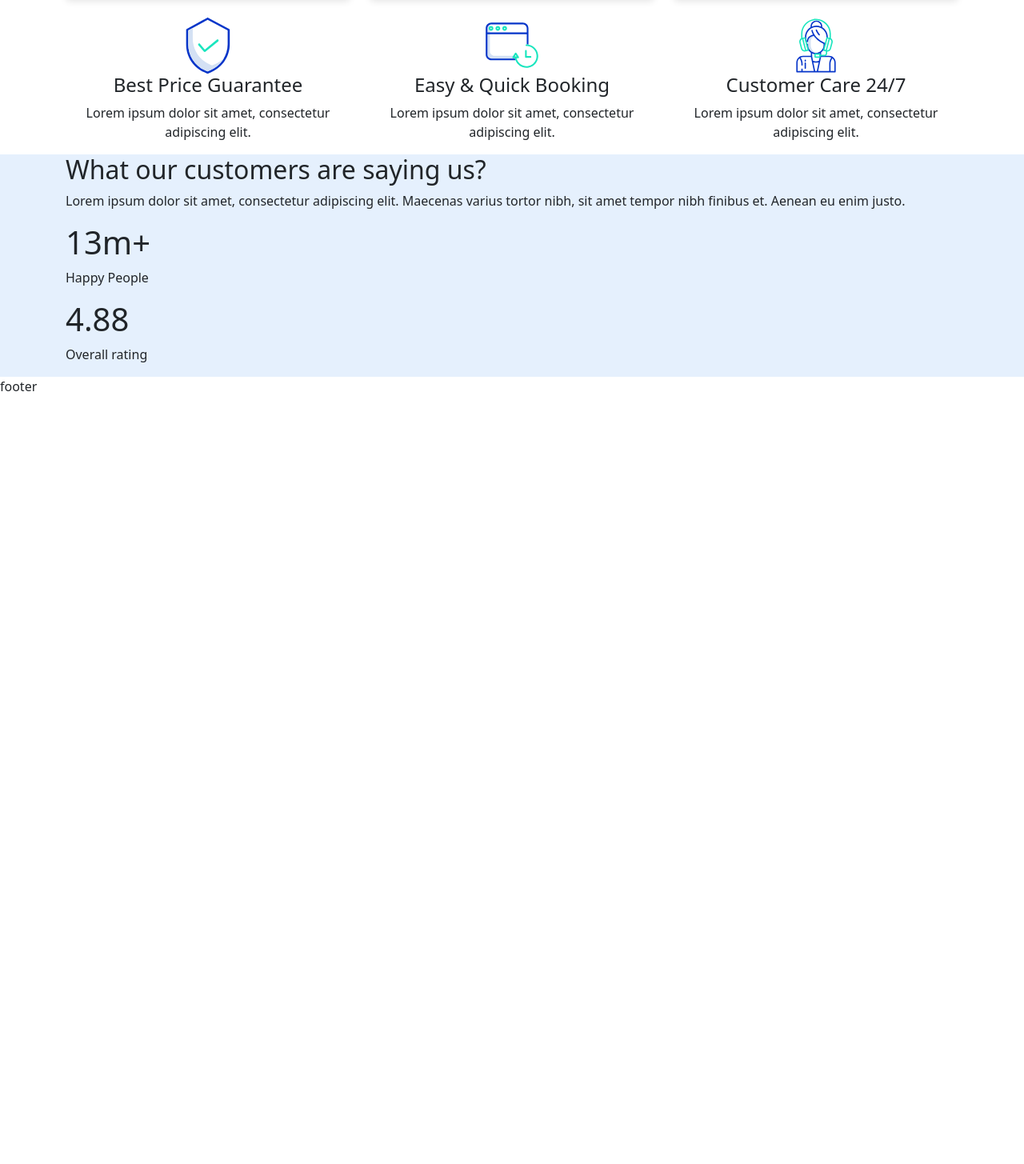
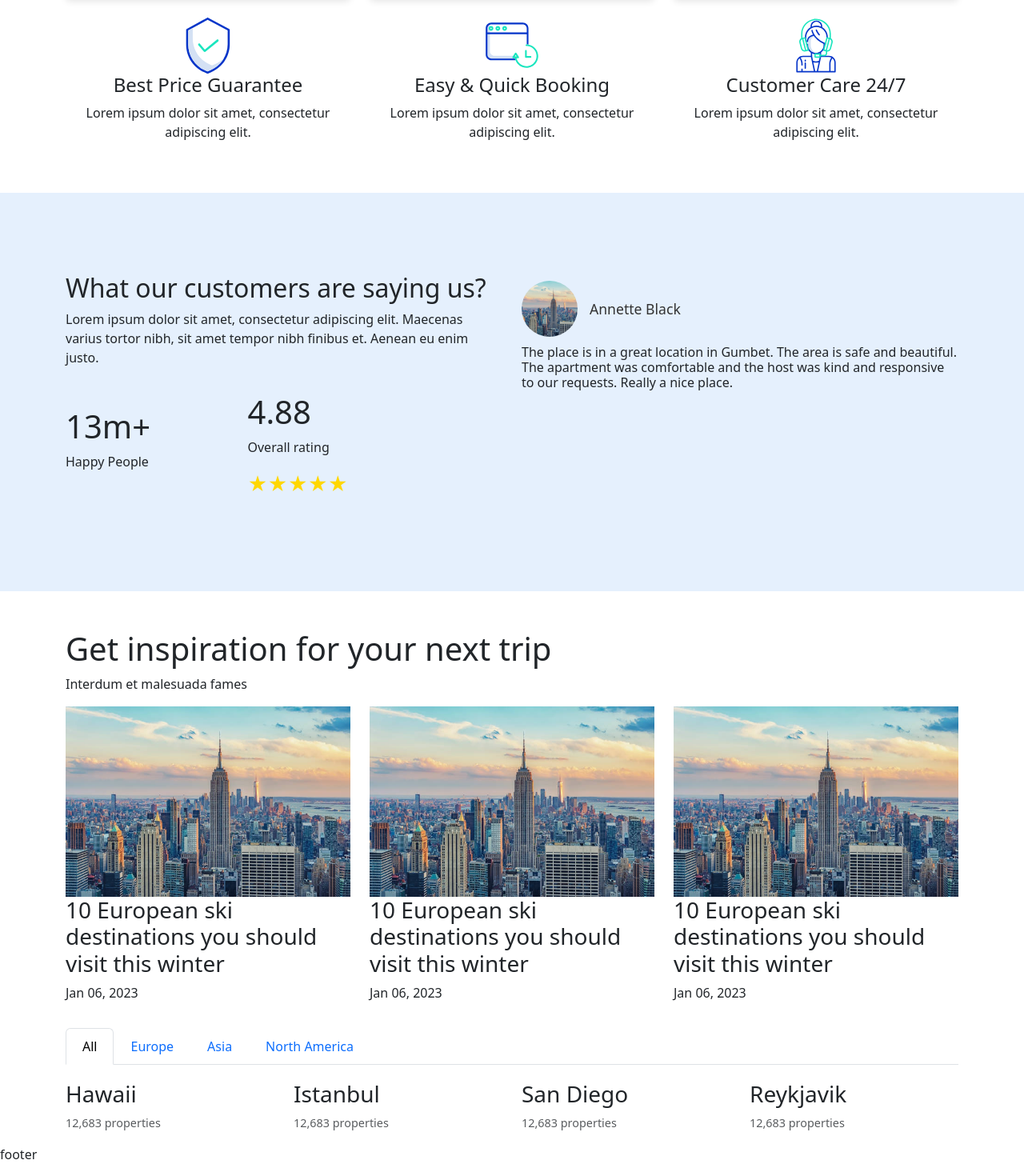
Before and after one commit to Hieuaptechw/travel, a React (Create React App) app in the folder travel-smart/: page / in a window 1280 px wide. Shown: the part 1828-3283 px from the top of the page at 80% size. Before the commit the page ends 2323 px from the top, so only its background shows below. Built offline with nearby package versions, Linux system fonts and the light colour scheme.

Commit message:
home
home

```diff
--- a/travel-smart/src/pages/user/home/Home.css
+++ b/travel-smart/src/pages/user/home/Home.css
@@ -128,3 +128,43 @@
 .top-comment{
     background-color: #e5f0fd;
 }
+
+.person {
+    border-radius: 50%;
+    height: 70px;
+    width: 70px;
+    object-fit: cover;
+}
+.person-container {
+    padding: 10px 0;
+}
+
+.person-name {
+    font-weight: 500;
+    font-size: 1.1rem;
+    color: #333;
+}
+
+.mr-3 {
+    margin-right: 15px;
+}
+.mr-4{
+    margin-right: 60px;
+}
+.comment{
+    padding: 100px;
+}
+.nav-tabs .nav-link {
+    padding: 10px 20px;
+    font-size: 1rem;
+}
+
+
+.text-muted {
+    font-size: 0.9rem;
+    color: #888;
+}
+
+.tab-content {
+    margin-top: 20px;
+}
--- a/travel-smart/src/pages/user/home/Home.jsx
+++ b/travel-smart/src/pages/user/home/Home.jsx
@@ -1,5 +1,5 @@
 import React, { useState } from 'react';
-import { Container, Row, Col, Card, Button } from 'react-bootstrap';
+import { Container, Row, Col, Card, Button,Tab,Nav } from 'react-bootstrap';
 import NewYorkImage from '../../../assets/images/NewYork.jpg';
 import London from '../../../assets/images/London.png';
 import Barcelona from '../../../assets/images/Barcelona.jpg';
@@ -10,7 +10,7 @@ import icon1 from '../../../assets/images/1.svg';
 import icon2 from '../../../assets/images/2.svg';
 import icon3 from '../../../assets/images/3.svg';
 import './Home.css';
-
+import ReactStars from 'react-stars'
 const Home = () => {
     const cardData = [
         { id: 1, title: 'New York', text: '14 Hotel - 22 Cars - 18 Tours - 95 Activity', img: NewYorkImage },
@@ -38,7 +38,6 @@ const Home = () => {
         <>
             <section>
                 <Container>
-
                     {/* Popular */}
                     <Row className='my-5'>
                         <Col>
@@ -199,30 +198,181 @@ const Home = () => {
 
                 </Container>
             </section>
-            <section className='top-comment'>
+            <section className='top-comment my-5'>
                 {/* Top comment */}
-                <Container>
+                <Container className='comment'>
                     <Row>
                         <Col>
                             <h2>What our customers are saying us?</h2>
                             <p>Lorem ipsum dolor sit amet, consectetur adipiscing elit. Maecenas varius tortor nibh, sit amet tempor nibh finibus et. Aenean eu enim justo.</p>
                             <Row>
-                                <Col>
-                                    <div>
-                                        <h1>13m+</h1>
+                                <Col className='d-flex justify-content-start align-items-center my-3'>
+                                    <div className='col-5'>
+                                        <h1 className='mr-4'>13m+</h1>
                                         <p>Happy People</p>
                                     </div>
                                     <div>
                                         <h1>4.88</h1>
                                         <p>Overall rating</p>
-
+                                        <ReactStars
+                                            count={5}
+                                            value={5}
+                                            size={24}
+                                            color2={'#ffd700'}
+                                            edit={false}
+                                        />
                                     </div>
                                 </Col>
                             </Row>
                         </Col>
+                        <Col>
+                            <div className="d-flex align-items-center person-container">
+                                <img src={NewYorkImage} alt="Annette Black" className="person mr-3" />
+                                <p className="mb-0 person-name">Annette Black</p>
+                            </div>
+                            <div>
+                                <h6>
+                                    The place is in a great location in Gumbet. The area is safe and
+                                    beautiful. The apartment was comfortable and the host was kind and
+                                    responsive to our requests. Really a nice place.
+                                </h6>
+                            </div>
+                        </Col>
                     </Row>
                 </Container>
+            </section>
+            <section>
+                <Container>
+                    <Row>
+                        <Col>
+                            <h1>Get inspiration for your next trip</h1>
+                            <p>Interdum et malesuada fames</p>
+                        </Col>
+                    </Row>
+                    <Row>
+                        <Col xs={12} md={4}>
+                            <img src={NewYorkImage} alt="New York" className="img-fluid" />
+                            <h3>10 European ski destinations you should visit this winter</h3>
+                            <p>Jan 06, 2023</p>
+                        </Col>
+                        <Col xs={12} md={4}>
+                            <img src={NewYorkImage} alt="New York" className="img-fluid" />
+                            <h3>10 European ski destinations you should visit this winter</h3>
+                            <p>Jan 06, 2023</p>
+                        </Col>
+                        <Col xs={12} md={4}>
+                            <img src={NewYorkImage} alt="New York" className="img-fluid" />
+                            <h3>10 European ski destinations you should visit this winter</h3>
+                            <p>Jan 06, 2023</p>
+                        </Col>
+                    </Row>
+                </Container>
+            </section>
+            <section>
+                <Container>
+                    <Tab.Container id="left-tabs-example" defaultActiveKey="all">
+                        <Nav variant="tabs" className="justify-content-start my-3">
+                            <Nav.Item>
+                                <Nav.Link eventKey="all">All</Nav.Link>
+                            </Nav.Item>
+                            <Nav.Item>
+                                <Nav.Link eventKey="europe">Europe</Nav.Link>
+                            </Nav.Item>
+                            <Nav.Item>
+                                <Nav.Link eventKey="asia">Asia</Nav.Link>
+                            </Nav.Item>
+                            <Nav.Item>
+                                <Nav.Link eventKey="northAmerica">North America</Nav.Link>
+                            </Nav.Item>
+                        </Nav>
 
+                        <Tab.Content>
+                            <Tab.Pane eventKey="all">
+                                <Row>
+                                    <Col md={3}>
+                                        <h3>Hawaii</h3>
+                                        <p className="text-muted">12,683 properties</p>
+                                    </Col>
+                                    <Col md={3}>
+                                        <h3>Istanbul</h3>
+                                        <p className="text-muted">12,683 properties</p>
+                                    </Col>
+                                    <Col md={3}>
+                                        <h3>San Diego</h3>
+                                        <p className="text-muted">12,683 properties</p>
+                                    </Col>
+                                    <Col md={3}>
+                                        <h3>Reykjavik</h3>
+                                        <p className="text-muted">12,683 properties</p>
+                                    </Col>
+                                </Row>
+                            </Tab.Pane>
+
+                            <Tab.Pane eventKey="europe">
+                                <Row>
+                                    <Col md={3}>
+                                        <h3>Paris</h3>
+                                        <p className="text-muted">12,683 properties</p>
+                                    </Col>
+                                    <Col md={3}>
+                                        <h3>London</h3>
+                                        <p className="text-muted">12,683 properties</p>
+                                    </Col>
+                                    <Col md={3}>
+                                        <h3>Amsterdam</h3>
+                                        <p className="text-muted">12,683 properties</p>
+                                    </Col>
+                                    <Col md={3}>
+                                        <p>Prague</p>
+                                        <p className="text-muted">12,683 properties</p>
+                                    </Col>
+                                </Row>
+                            </Tab.Pane>
+
+                            <Tab.Pane eventKey="asia">
+                                <Row>
+                                    <Col md={3}>
+                                        <p>Phuket</p>
+                                        <p className="text-muted">12,683 properties</p>
+                                    </Col>
+                                    <Col md={3}>
+                                        <p>Bangkok</p>
+                                        <p className="text-muted">12,683 properties</p>
+                                    </Col>
+                                    <Col md={3}>
+                                        <p>Tokyo</p>
+                                        <p className="text-muted">12,683 properties</p>
+                                    </Col>
+                                    <Col md={3}>
+                                        <p>Seoul</p>
+                                        <p className="text-muted">12,683 properties</p>
+                                    </Col>
+                                </Row>
+                            </Tab.Pane>
+
+                            <Tab.Pane eventKey="northAmerica">
+                                <Row>
+                                    <Col md={3}>
+                                        <p>Los Angeles</p>
+                                        <p className="text-muted">12,683 properties</p>
+                                    </Col>
+                                    <Col md={3}>
+                                        <p>Boston</p>
+                                        <p className="text-muted">12,683 properties</p>
+                                    </Col>
+                                    <Col md={3}>
+                                        <p>San Francisco</p>
+                                        <p className="text-muted">12,683 properties</p>
+                                    </Col>
+                                    <Col md={3}>
+                                        <p>Miami</p>
+                                        <p className="text-muted">12,683 properties</p>
+                                    </Col>
+                                </Row>
+                            </Tab.Pane>
+                        </Tab.Content>
+                    </Tab.Container>
+                </Container>
             </section>
         </>
     );
```
